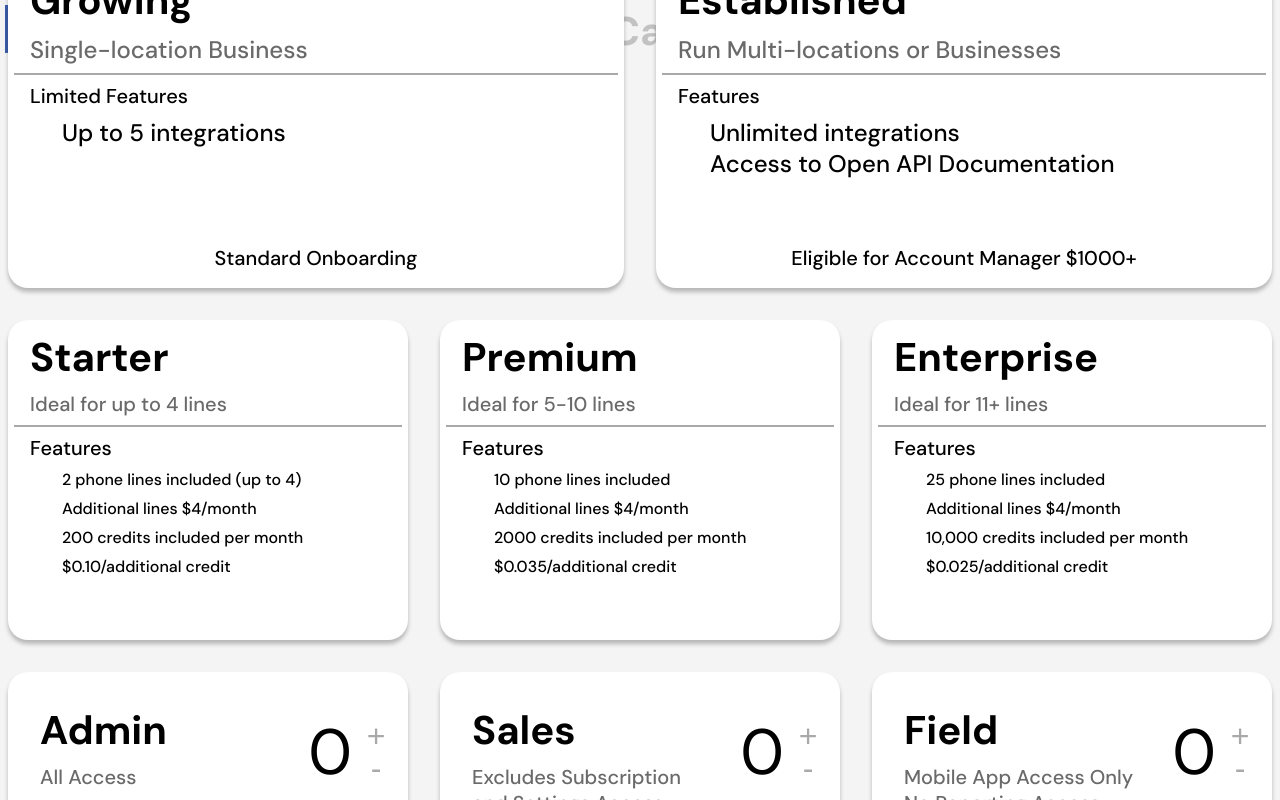
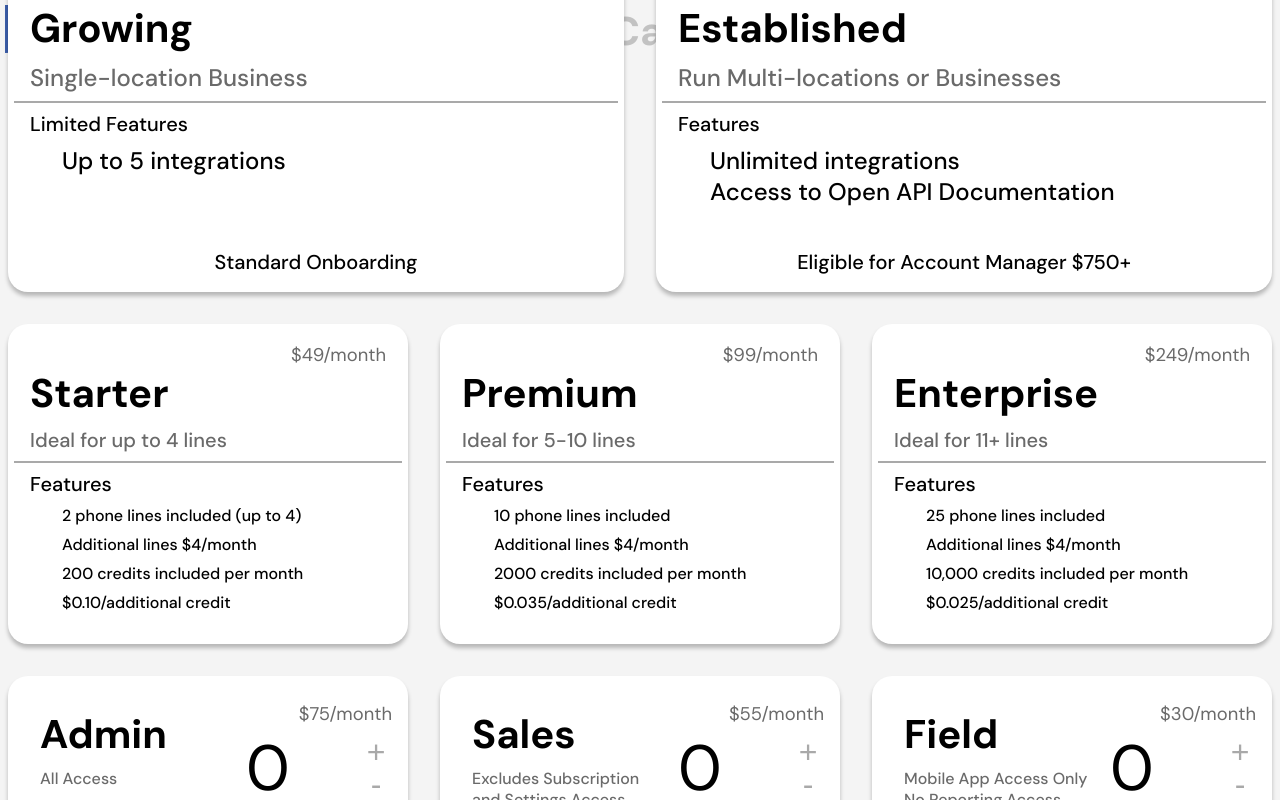
Before and after one commit to jmichaeldavis/jn-pricing-tool, a React (Create React App) app: page / in a window 1280 px wide. Both pictures are taken after a click on the button "Next". Shown: the top 800 px of the page. Built offline with nearby package versions, Linux system fonts and the light colour scheme.

Commit message:
added changes

```diff
--- a/src/App.css
+++ b/src/App.css
@@ -36,3 +36,15 @@
     transform: rotate(360deg);
   }
 }
+
+/* Chrome, Safari, Edge, Opera */
+input::-webkit-outer-spin-button,
+input::-webkit-inner-spin-button {
+  -webkit-appearance: none;
+  margin: 0;
+}
+
+/* Firefox */
+input[type=number] {
+  -moz-appearance: textfield;
+}
--- a/src/Views/PackageSelection/index.jsx
+++ b/src/Views/PackageSelection/index.jsx
@@ -6,6 +6,7 @@ import {
   BubbleText,
   RowContainer,
   BaseCrmCard,
+  CardCost,
   TitleContainer,
   BaseCrmCardHeader,
   BaseCrmCardSubHeader,
@@ -25,6 +26,7 @@ import {
   UserTypeCardSubHeader,
   UserTypeCounterContainer,
   UserTypeCounter,
+  UserTypeRightContainer,
   UserTypeCardButtonContainer,
   UserTypeCardButton,
 } from "./styles";
@@ -48,7 +50,7 @@ export const PackageSelection = ({
       <PageTitle>Pricing Calculator</PageTitle>
       <RowContainer>
         <BaseCrmCard
-          onClick={() => setCrmPackage("growing")}
+          onClick={() => crmPackage === "growing" ? setCrmPackage(null) : setCrmPackage("growing")}
           selected={crmPackage === "growing"}
         >
           <Bubble
@@ -57,6 +59,7 @@ export const PackageSelection = ({
             <BubbleText>Recommended</BubbleText>
           </Bubble>
           <TitleContainer>
+            <CardCost>$199/month</CardCost>
             <BaseCrmCardHeader>Growing</BaseCrmCardHeader>
             <BaseCrmCardSubHeader>Single-location Business</BaseCrmCardSubHeader>
           </TitleContainer>
@@ -67,7 +70,7 @@ export const PackageSelection = ({
           <BaseCrmCardFooter>Standard Onboarding</BaseCrmCardFooter>
         </BaseCrmCard>
         <BaseCrmCard
-          onClick={() => setCrmPackage("established")}
+          onClick={() => crmPackage === "established" ? setCrmPackage(null) : setCrmPackage("established")}
           selected={crmPackage === "established"}
         >
           <Bubble
@@ -76,6 +79,7 @@ export const PackageSelection = ({
             <BubbleText>Recommended</BubbleText>
           </Bubble>
           <TitleContainer>
+            <CardCost>$499/month</CardCost>
             <BaseCrmCardHeader>Established</BaseCrmCardHeader>
             <BaseCrmCardSubHeader>Run Multi-locations or Businesses</BaseCrmCardSubHeader>
           </TitleContainer>
@@ -84,12 +88,12 @@ export const PackageSelection = ({
             <BaseCrmCardPackageDetails>Unlimited integrations</BaseCrmCardPackageDetails>
             <BaseCrmCardPackageDetails>Access to Open API Documentation</BaseCrmCardPackageDetails>
           </PackageDetailsContainer>
-          <BaseCrmCardFooter>Eligible for Account Manager $1000+</BaseCrmCardFooter>
+          <BaseCrmCardFooter>Eligible for Account Manager $750+</BaseCrmCardFooter>
         </BaseCrmCard>
       </RowContainer>
       <RowContainer>
         <EngageCard
-          onClick={() => setEngageCard("starter")}
+          onClick={() => engageCard === "starter" ? setEngageCard(null) : setEngageCard("starter")}
           selected={engageCard === "starter"}
         >
           <Bubble
@@ -98,6 +102,7 @@ export const PackageSelection = ({
             <BubbleText>Recommended</BubbleText>
           </Bubble>
           <TitleContainer>
+            <CardCost>$49/month</CardCost>
             <EngageCardHeader>Starter</EngageCardHeader>
             <EngageCardSubHeader>Ideal for up to 4 lines</EngageCardSubHeader>
           </TitleContainer>
@@ -110,7 +115,7 @@ export const PackageSelection = ({
           </PackageDetailsContainer>
         </EngageCard>
         <EngageCard
-          onClick={() => setEngageCard("premium")}
+          onClick={() => engageCard === "premium" ? setEngageCard(null) : setEngageCard("premium")}
           selected={engageCard === "premium"}
         >
           <Bubble
@@ -119,6 +124,7 @@ export const PackageSelection = ({
             <BubbleText>Recommended</BubbleText>
           </Bubble>
           <TitleContainer>
+            <CardCost>$99/month</CardCost>
             <EngageCardHeader>Premium</EngageCardHeader>
             <EngageCardSubHeader>Ideal for 5-10 lines</EngageCardSubHeader>
           </TitleContainer>
@@ -131,7 +137,7 @@ export const PackageSelection = ({
           </PackageDetailsContainer>
         </EngageCard>
         <EngageCard
-          onClick={() => setEngageCard("enterprise")}
+          onClick={() => engageCard === "enterprise" ? setEngageCard(null) : setEngageCard("enterprise")}
           selected={engageCard === "enterprise"}
         >
           <Bubble
@@ -140,6 +146,7 @@ export const PackageSelection = ({
             <BubbleText>Recommended</BubbleText>
           </Bubble>
           <TitleContainer>
+            <CardCost>$249/month</CardCost>
             <EngageCardHeader>Enterprise</EngageCardHeader>
             <EngageCardSubHeader>Ideal for 11+ lines</EngageCardSubHeader>
           </TitleContainer>
@@ -160,8 +167,14 @@ export const PackageSelection = ({
             <UserTypeCardHeader>Admin</UserTypeCardHeader>
             <UserTypeCardSubHeader>All Access</UserTypeCardSubHeader>
           </UserTitleContainer>
+          <UserTypeRightContainer>
+          <CardCost>$75/month</CardCost>
           <UserTypeCounterContainer>
-            <UserTypeCounter>{adminCount}</UserTypeCounter>
+            <UserTypeCounter
+              value={adminCount}
+              type="number"
+              onChange={(e) => setAdminCount(parseInt(e.target.value))}
+            />
             <UserTypeCardButtonContainer>
               <UserTypeCardButton
                 onClick={() => setAdminCount(adminCount + 1)}
@@ -175,6 +188,7 @@ export const PackageSelection = ({
               </UserTypeCardButton>
             </UserTypeCardButtonContainer>
           </UserTypeCounterContainer>
+          </UserTypeRightContainer>
         </UserTypeCard>
         <UserTypeCard
           selected={salesCount > 0}
@@ -183,8 +197,14 @@ export const PackageSelection = ({
             <UserTypeCardHeader>Sales</UserTypeCardHeader>
             <UserTypeCardSubHeader>Excludes Subscription<br></br>and Settings Access</UserTypeCardSubHeader>
           </UserTitleContainer>
+          <UserTypeRightContainer>
+          <CardCost>$55/month</CardCost>
           <UserTypeCounterContainer>
-            <UserTypeCounter>{salesCount}</UserTypeCounter>
+          <UserTypeCounter
+              value={salesCount}
+              type="number"
+              onChange={(e) => setSalesCount(parseInt(e.target.value))}
+            />
             <UserTypeCardButtonContainer>
               <UserTypeCardButton
                 onClick={() => setSalesCount(salesCount + 1)}
@@ -198,6 +218,7 @@ export const PackageSelection = ({
               </UserTypeCardButton>
             </UserTypeCardButtonContainer>
           </UserTypeCounterContainer>
+          </UserTypeRightContainer>
         </UserTypeCard>
         <UserTypeCard
           selected={fieldCount > 0}
@@ -206,8 +227,14 @@ export const PackageSelection = ({
             <UserTypeCardHeader>Field</UserTypeCardHeader>
             <UserTypeCardSubHeader>Mobile App Access Only<br></br>No Reporting Access</UserTypeCardSubHeader>
           </UserTitleContainer>
+          <UserTypeRightContainer>
+          <CardCost>$30/month</CardCost>
           <UserTypeCounterContainer>
-            <UserTypeCounter>{fieldCount}</UserTypeCounter>
+          <UserTypeCounter
+              value={fieldCount}
+              type="number"
+              onChange={(e) => setFieldCount(parseInt(e.target.value))}
+            />
             <UserTypeCardButtonContainer>
               <UserTypeCardButton
                 onClick={() => setFieldCount(fieldCount + 1)}
@@ -221,6 +248,7 @@ export const PackageSelection = ({
               </UserTypeCardButton>
             </UserTypeCardButtonContainer>
           </UserTypeCounterContainer>
+          </UserTypeRightContainer>
         </UserTypeCard>
       </UserTypeSelectionContainer>
     </PackageSelectionContainer>
--- a/src/Views/PackageSelection/styles.js
+++ b/src/Views/PackageSelection/styles.js
@@ -62,20 +62,21 @@ line-height: normal;
 export const RowContainer = styled.div`
     display: flex;
     align-items: center;
-    justify-content: space-between;
+    justify-content: center;
     flex-direction: row;
     gap: 2rem;
 `;
 // BASE CRM PACKAGE
 export const BaseCrmCard = styled.button`
     width: 38.5rem;
-    height: 20rem;
+    height: 20.5rem;
     display: flex;
     position: relative;
     align-items: left;
     justify-content: flex-start;
     flex-direction: column;
     text-align: left;
+    flex-grow: 1;
     flex-shrink: 0;
     border-radius: 1.25rem;
     background: #FFF;
@@ -89,15 +90,24 @@ export const BaseCrmCard = styled.button`
     }
 `;
 
+export const CardCost = styled.div`
+    color: #000;
+    text-align: right;
+    margin-left: auto;
+    padding-right: 1rem;
+    font-size: 1.15rem;
+    color: #6A6A6A;
+`
+
+
 export const TitleContainer = styled.div`
-    height: 2rem;
+    height: 6.5rem;
     width: 100%;
     display: flex;
     align-items: left;
     flex-direction: column;
     justify-content: flex-end;
     border-bottom: 2px solid #A9A9A9;
-    margin-top: 2.5rem;
 `;
 
 export const BaseCrmCardHeader = styled.div`
@@ -157,7 +167,6 @@ export const BaseCrmCardPackageDetailsHeader = styled.div`
     line-height: normal;
     padding-bottom: 0.5rem;
     padding-top: 0.5rem;
-
 `;
 
 // Base CRM Card Package Details
@@ -287,7 +296,7 @@ export const UserTypeCardHeader = styled.div`
 export const UserTypeCardSubHeader = styled.div`
     color: #6A6A6A;
     font-family: "DM Sans";
-    font-size: 1.25rem;
+    font-size: 1rem;
     font-style: normal;
     font-weight: 500;
     line-height: normal;
@@ -297,26 +306,43 @@ export const UserTypeCounterContainer = styled.div`
     display: flex;
     align-items: center;
     justify-content: flex-end;
-    padding-right: 1rem;
+    height: 100%;
 `;
 
-export const UserTypeCounter = styled.div`
+export const UserTypeCounter = styled.input`
     color: #000;
+    display: flex;
+    align-items: center;
+    justify-content: center;
     font-family: "DM Sans";
     font-size: 4rem;
+    width: 7rem;
+    border: none;
+    outline: none;
+    button: none;
+`;
+
+export const UserTypeRightContainer = styled.div`
+    display: flex;
+    flex-direction: column;
+    align-items: flex-end;
+    justify-content: flex-start;
 `;
 
 export const UserTypeCardButtonContainer = styled.div`
     display: flex;
     flex-direction: column;
     align-items: center;
-    justify-content: center;
-    margin-left: 0.5rem;
+    justify-content: space-between;
+    height: 100%;
+    padding-right: 1rem;
 `;
+
 export const UserTypeCardButton = styled.button`
     display: flex;
     align-items: center;
     justify-content: center;
+    gap: 0.5rem;
     width: 2rem;
     height: 2rem;
     color: #A9A9A9;
--- a/src/Views/SubscriptionBreakdown/index.jsx
+++ b/src/Views/SubscriptionBreakdown/index.jsx
@@ -14,17 +14,24 @@ export const SubscriptionBreakdown = ({
     salesCount,
     fieldCount,
 }) => {
+const crmStatement = (crmPackage === 'growing') ? 'Growing: $199' : 'Established: $499';
+const engageStatement = (engageCard === 'enterprise') ? 'Enterprise: $249' : (engageCard === 'premium') ? 'Premium: $99' : (engageCard === 'starter') ? 'Starter: $49' : 'No Engage Package Selected';
+const adminStatement = `${adminCount} x $75: $${adminCount * 75}`;
+const salesStatement = `${salesCount} x $55: $${salesCount * 55}`;
+const fieldStatement = `${fieldCount} x $30: $${fieldCount * 30}`;
+
+
 
     return (
         <SubscriptionBreakdownContainer>
             <SubscriptionBreakdownHeader>Subscription Breakdown</SubscriptionBreakdownHeader>
             <LineItemContainer>
                 <LineItem>CRM Package:</LineItem>
-                <LineItemValue>{crmPackage}</LineItemValue>
+                <LineItemValue>{crmStatement}</LineItemValue>
             </LineItemContainer>
             <LineItemContainer>
-                <LineItem>Engage Card:</LineItem>
-                <LineItemValue>{engageCard}</LineItemValue>
+                <LineItem>Engage Package:</LineItem>
+                <LineItemValue>{engageStatement}</LineItemValue>
             </LineItemContainer>
             <LineItemContainer>
                 <LineItem>Total Users:</LineItem>
@@ -32,15 +39,15 @@ export const SubscriptionBreakdown = ({
             </LineItemContainer>
             <LineItemContainer>
                 <SecondaryLineItem>Admin Users:</SecondaryLineItem>
-                <LineItemValue>{adminCount}</LineItemValue>
+                <LineItemValue>{adminStatement}</LineItemValue>
             </LineItemContainer>
             <LineItemContainer>
                 <SecondaryLineItem>Sales Users:</SecondaryLineItem>
-                <LineItemValue>{salesCount}</LineItemValue>
+                <LineItemValue>{salesStatement}</LineItemValue>
             </LineItemContainer>
             <LineItemContainer>
                 <SecondaryLineItem>Field Users:</SecondaryLineItem>
-                <LineItemValue>{fieldCount}</LineItemValue>
+                <LineItemValue>{fieldStatement}</LineItemValue>
             </LineItemContainer>
         </SubscriptionBreakdownContainer>
     );
```
